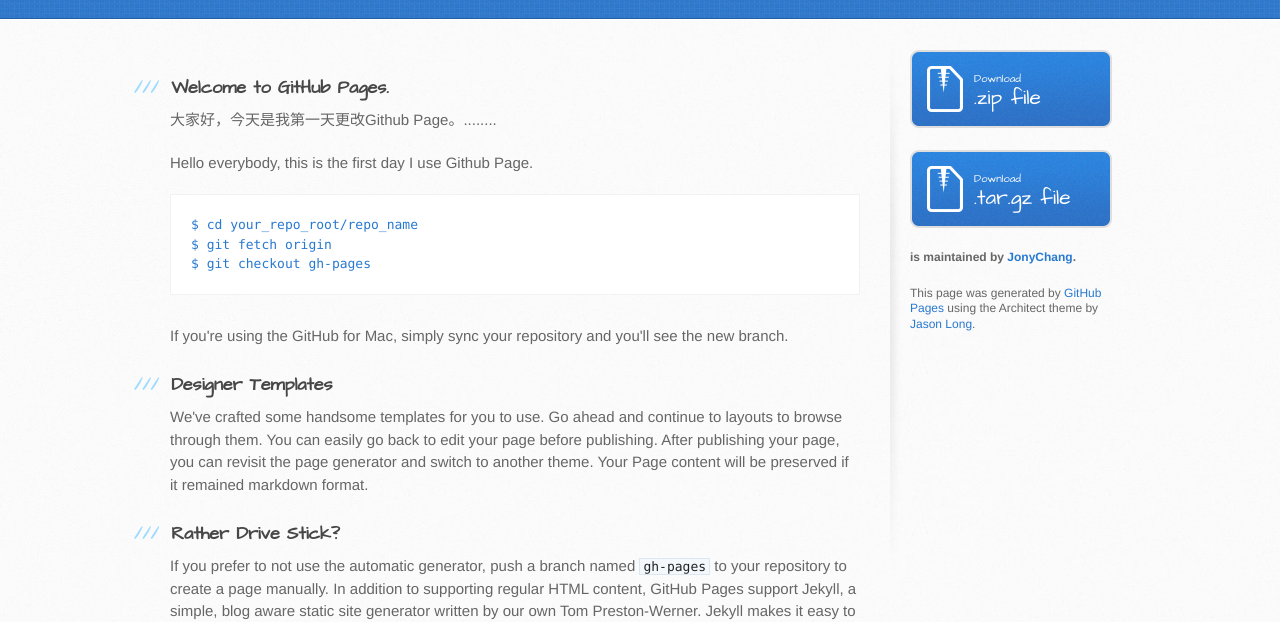
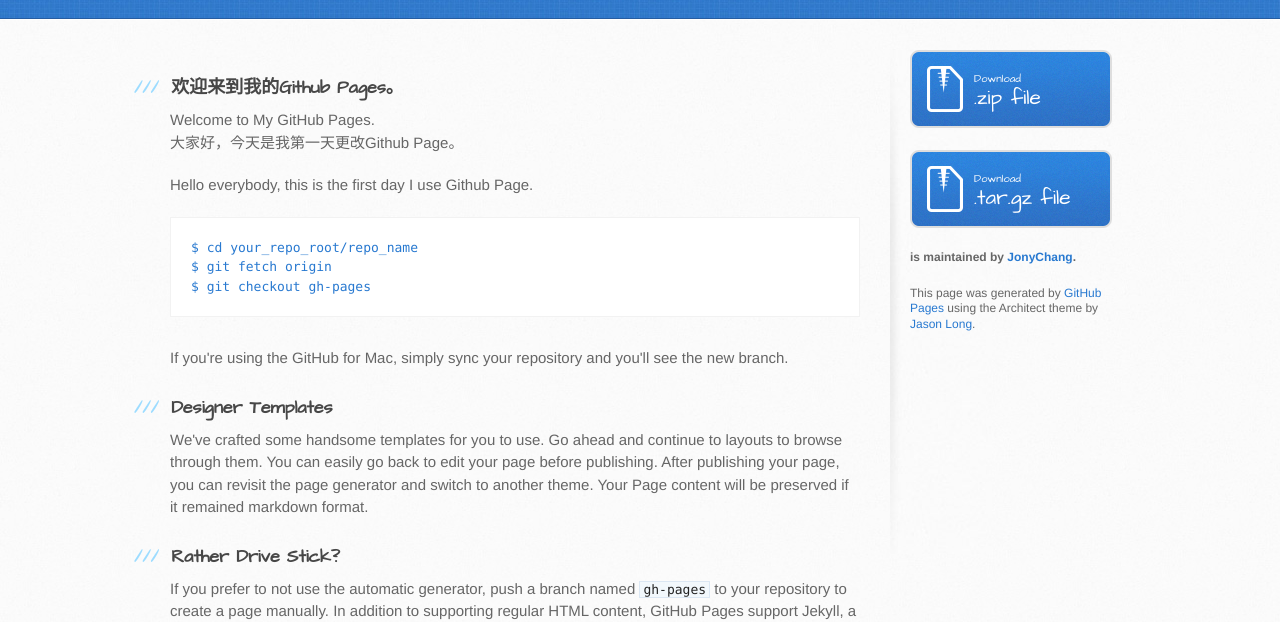
Before and after one commit to JonyChang/JonyGitRes, a plain HTML site: page index.html in a window 1280 px wide. Shown: the part 182-804 px from the top of the page. Drawn offline with Linux system fonts and the light colour scheme.

Commit message:
Update index.html

```diff
--- a/index.html
+++ b/index.html
@@ -29,9 +29,10 @@
       <div class="inner clearfix">
         <section id="main-content">
           <h3>
-<a name="welcome-to-github-pages" class="anchor" href="#welcome-to-github-pages"><span class="octicon octicon-link"></span></a>Welcome to GitHub Pages.</h3>
+<a name="welcome-to-github-pages" class="anchor" href="#welcome-to-github-pages"><span class="octicon octicon-link"></span></a>欢迎来到我的Github Pages。</h3>
+<a name="welcome-to-github-pages" class="anchor" href="#welcome-to-github-pages"><span class="octicon octicon-link"></span></a>Welcome to My GitHub Pages.</h3>
 
-<p>大家好，今天是我第一天更改Github Page。........</p>
+<p>大家好，今天是我第一天更改Github Page。</p>
 <p>Hello everybody, this is the first day I use Github Page.</p>
 
 <pre><code>$ cd your_repo_root/repo_name
```
